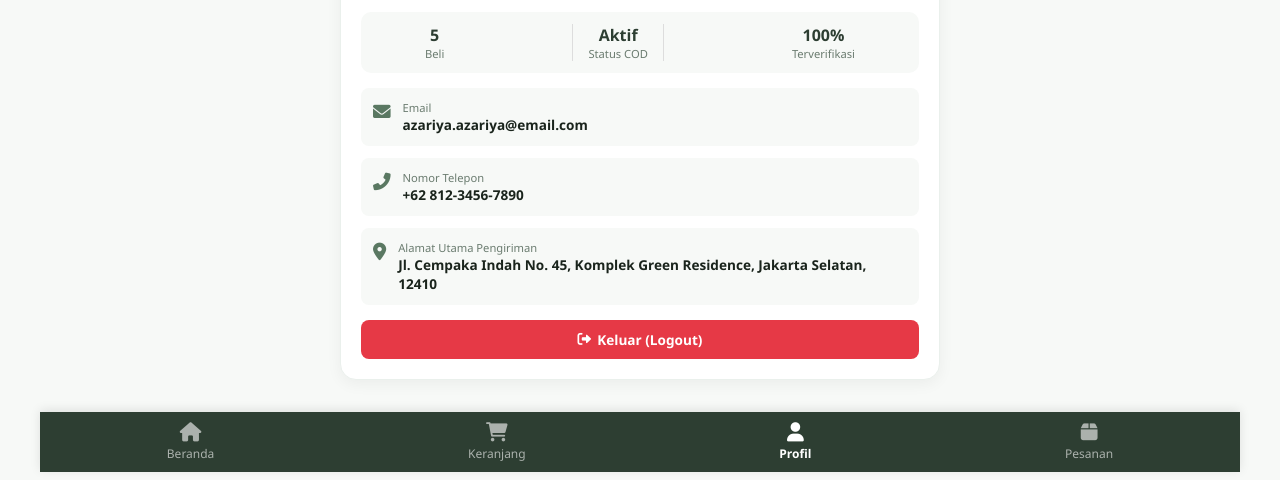
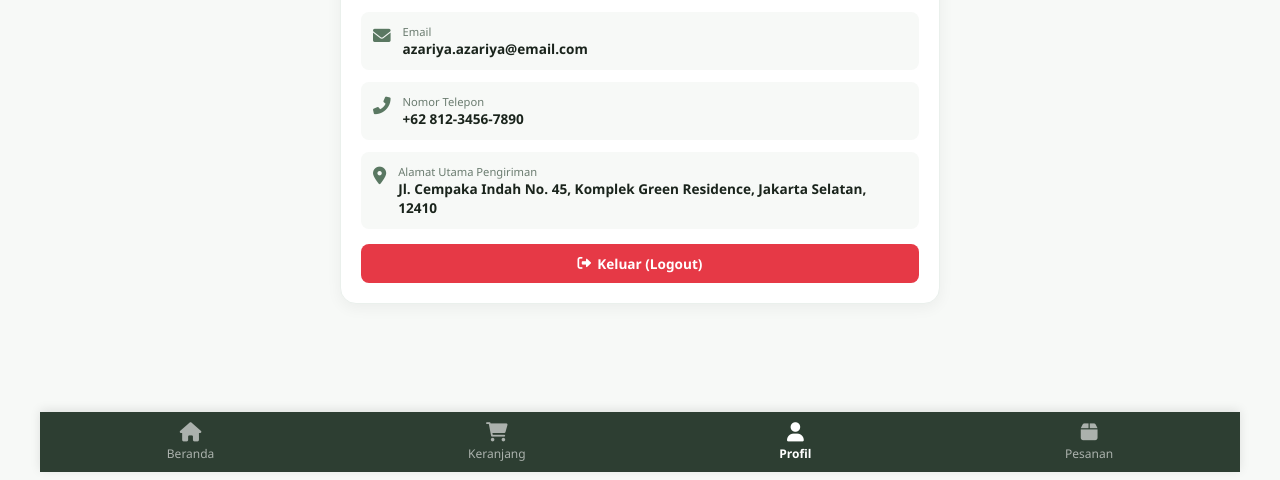
Before and after one commit to nazwa-ui23/tumbler, a plain HTML site: page profile.html in a window 1280 px wide. Shown: the part 328-808 px from the top of the page. Drawn offline with Linux system fonts and the light colour scheme.

Commit message:
Update profile.html

```diff
--- a/profile.html
+++ b/profile.html
@@ -20,20 +20,7 @@
             <h3 style="color: var(--dark-green); margin-bottom: 2px;" id="profile-display-name">Azariya</h3>
             <span class="profile-badge"><i class="fas fa-crown"></i> VIP Member</span>
 
-            <div class="profile-stats">
-                <div class="stat-item">
-                    <div class="stat-value">5</div>
-                    <div class="stat-label">Beli</div>
-                </div>
-                <div class="stat-item" style="border-left: 1px solid #ddd; border-right: 1px solid #ddd; padding: 0 15px;">
-                    <div class="stat-value">Aktif</div>
-                    <div class="stat-label">Status COD</div>
-                </div>
-                <div class="stat-item">
-                    <div class="stat-value">100%</div>
-                    <div class="stat-label">Terverifikasi</div>
-                </div>
-            </div>
+            <!-- BAGIAN STATISTIK DILINGKARI MERAH SUDAH DIHAPUS TOTAL -->
 
             <div class="profile-info-group">
                 <div class="info-row">
```
